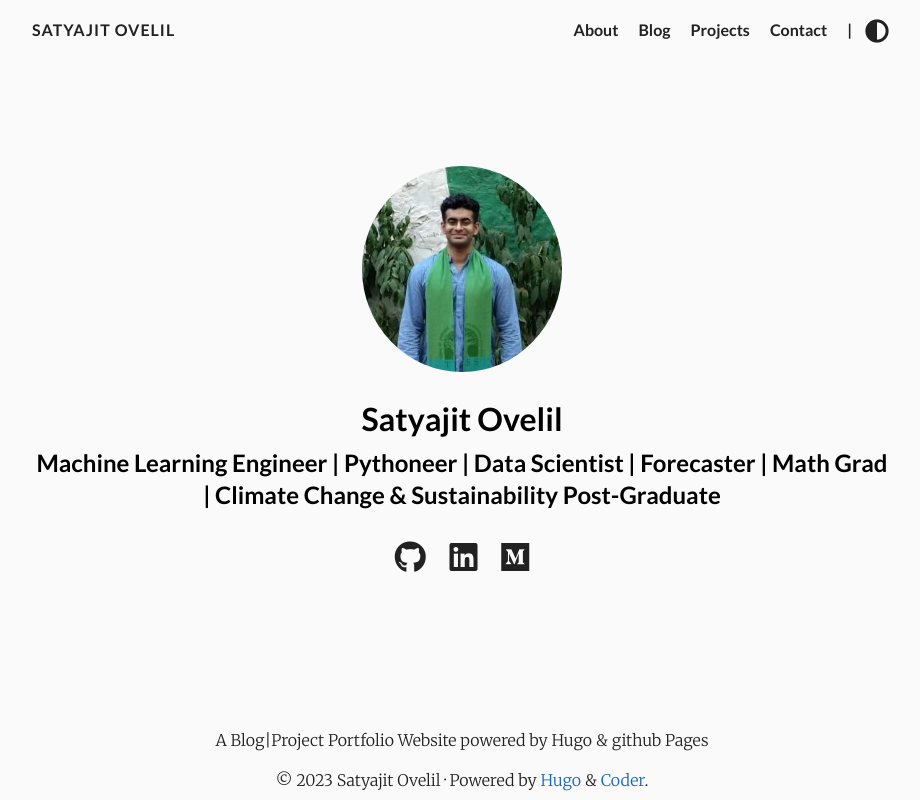
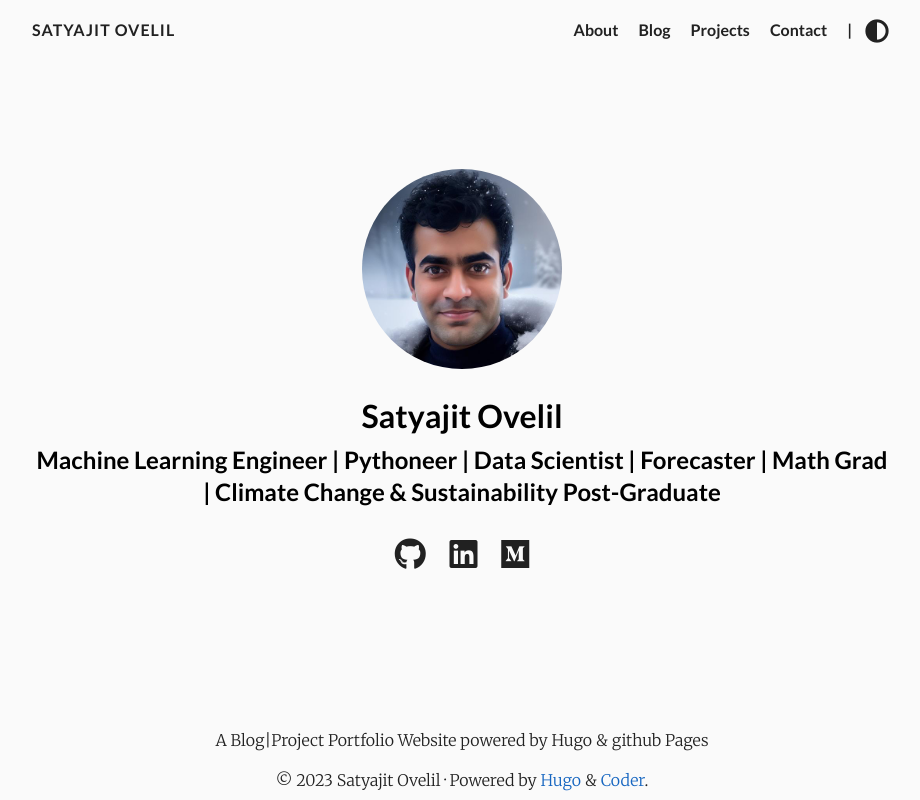
Before and after one commit to satyajitovelil/satyajitovelil.github.io, a plain HTML site: page docs/index.html in a window 1280 px wide. Shown: the whole page, without its empty margins (178-1098 px from the left). Drawn offline with nearby package versions, Linux system fonts and the light colour scheme; a script that the page names is missing.

Commit message:
chore: update profile pic

```diff
--- a/docs/index.html
+++ b/docs/index.html
@@ -122,7 +122,7 @@
   <div class="about">
 
 
-        <div class="avatar"><img src="https://satyajitovelil.github.io/images/avatar1.jpg" alt="avatar"></div>
+        <div class="avatar"><img src="https://satyajitovelil.github.io/images/profile_pic1.jpeg" alt="avatar"></div>
 
 
 
```
Also changed, not shown: docs/images/profile_pic1.jpeg (added), docs/images/profile_pic2.jpeg (added).
